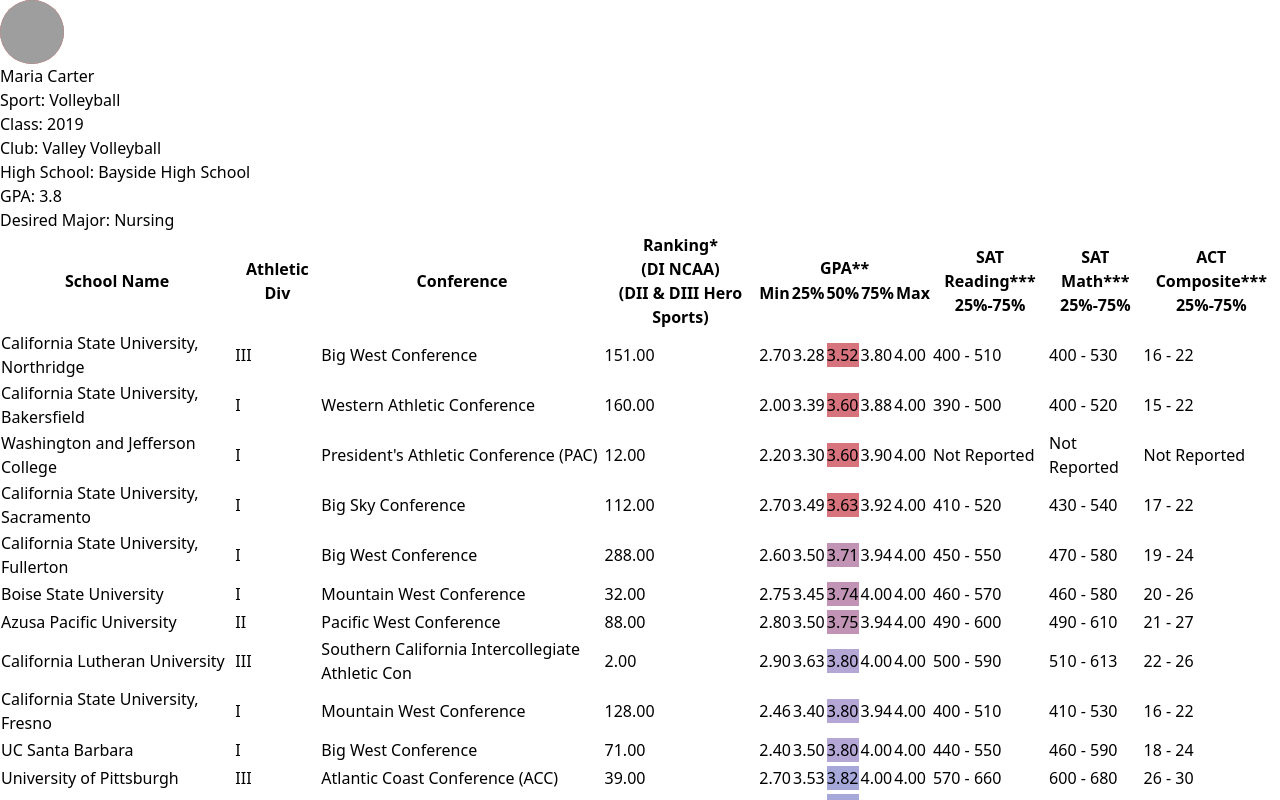
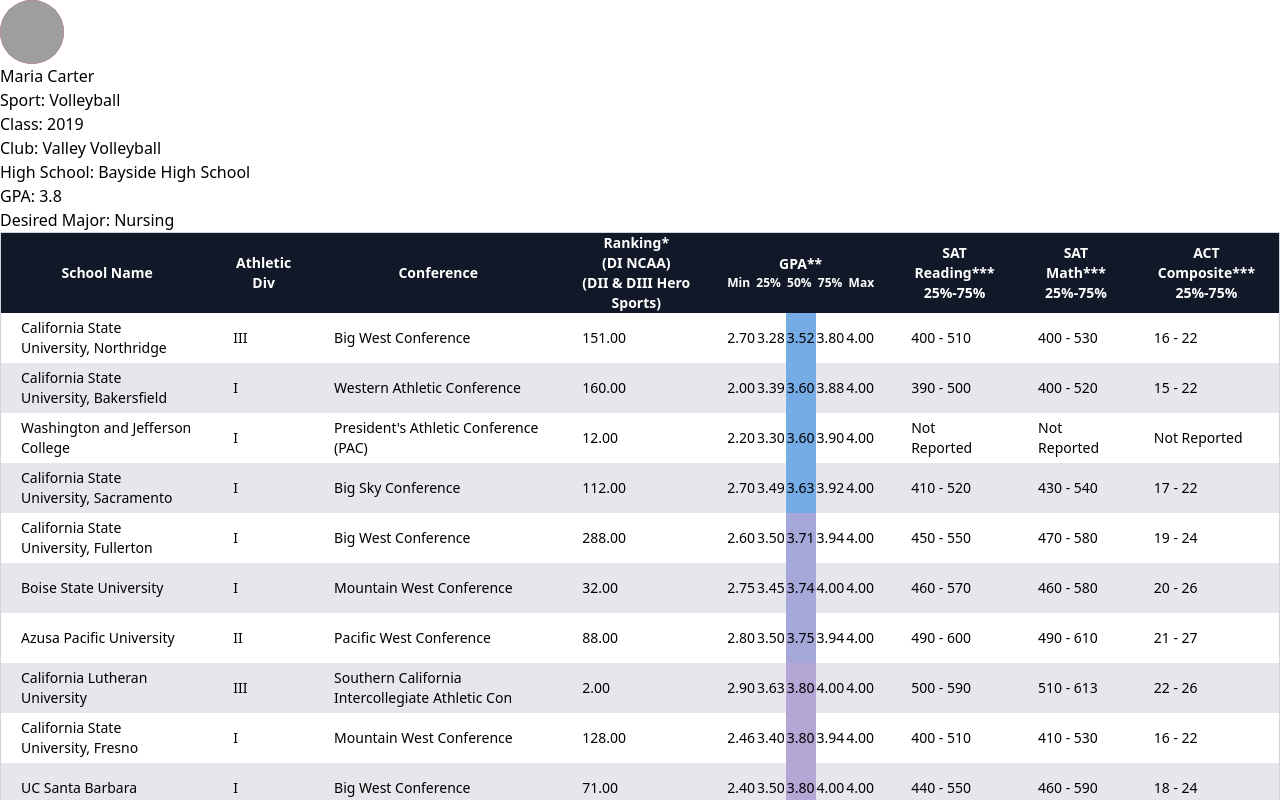
Before and after one commit to BaldracchiJonas/boilerplate_Interview, a Vue app: page / in a window 1280 px wide. Shown: the top 800 px of the page. Built offline with nearby package versions, Linux system fonts and the light colour scheme; grey boxes are pictures that could not be loaded.

Commit message:
fix style in the table

```diff
--- a/src/components/TableCellColor.vue
+++ /dev/null
@@ -1,36 +0,0 @@
-<template>
-    <div :style="{ backgroundColor: gpaColor }">
-        {{ value }}
-    </div>
-</template>
-
-<script setup>
-import { defineProps, computed } from "vue";
-
-const props = defineProps({
-  value: {
-    type: String,
-    required: true,
-  },
-  total: {
-    type: Number,
-    required: true,
-  },
-});
-
-const gpaColor = computed(() => {
-  const difference = props.total - props.value;
-
-  if (difference > 0.1) {
-    return "#d7737d";
-  } else if (difference > 0 && difference <= 0.1) {
-    return "#c194b5";
-  } else if (difference === 0) {
-    return "#b4a7d6";
-  } else if (difference < 0 && difference >= -0.1) {
-    return "#a6a8da";
-  } else {
-    return "#75ace5";
-  }
-});
-</script>
--- a/src/components/TableReport.vue
+++ b/src/components/TableReport.vue
@@ -1,11 +1,11 @@
 <template>
   <div class="table-report">
-    <table>
-      <thead>
+    <table class="w-full border border-collapse border-gray-300">
+      <thead class="text-sm text-white bg-gray-900">
         <tr>
 
           <!-- Loop through the columns -->
-            <th v-for="column in props.columns" :key="column.name">
+            <th v-for="column in props.columns" :key="column.name" class="px-4 py-0 text-center">
 
               <!-- If the column doesn't have nested sub-columns -->
               <div v-if="!column.columns" v-html="column.name"></div>
@@ -13,9 +13,9 @@
               <!-- If the column have nested sub-columns -->
               <template v-else>
                 <div v-html="column.name"></div>
-                <tr>
+                <tr class="flex justify-between">
                   <!-- Loop through the sub-columns -->
-                  <th v-for="nestedColumn in column.columns" :key="nestedColumn.name" v-html="nestedColumn.name"></th>
+                  <th class="text-xs" v-for="nestedColumn in column.columns" :key="nestedColumn.name" v-html="nestedColumn.name"></th>
                 </tr>
               </template>
 
@@ -23,13 +23,14 @@
         </tr>
       </thead>
 
-      <tbody>
+      <tbody class="text-sm">
         <TableRow
-          v-for="row in athleteData.report"
+          v-for="(row, index) in athleteData.report"
           :key="row.school"
           :row="row"
           :columns="props.columns"
           :gpa="athleteData.gpa"
+          :class="index % 2 === 0 ? 'bg-white' : 'bg-gray-200'"
         />
       </tbody>
 
--- a/src/components/TableRow.vue
+++ b/src/components/TableRow.vue
@@ -1,38 +1,37 @@
 <template>
-  <tr>
+
+  <tr class="custom-tr-height">
 
     <!-- Loop through the columns -->
-    <td v-for="column in props.columns" :key="column.name">
+    <td v-for="column in props.columns" :key="column.name" class="h-4 px-4 py-0">
 
       <!-- If the column doesn't have nested sub-columns -->
-      <tr v-if="!column.columns">
-        <div v-if="!column.colorColumn">
-          {{ getCellValue (column.keyName) }}
-        </div>
-        <div v-else>
-          <TableCellColor :value="getCellValue (column.keyName)" :total="props.gpa" />
-        </div>
+      <tr class="flex" :class="getColumnClasses(column)" v-if="!column.columns">
+
+        <td class="w-full h-full px-1" :style="{ backgroundColor: gpaColor(column, props.gpa) }" >
+              {{ getCellValue (column.keyName) }}
+        </td>
+
       </tr>
 
       <!-- If the column have nested sub-columns -->
-      <tr v-else>
-        <td v-for="nestedColumn in column.columns" :key="nestedColumn.name">
-          <div v-if="!nestedColumn.colorColumn">
-            {{ getCellValue (nestedColumn.keyName) }}
-          </div>
-          <div v-else>
-            <TableCellColor :value="getCellValue (nestedColumn.keyName)" :total="props.gpa" />
-          </div>
-        </td>
-      </tr>
+      <table v-else class="h-full">
 
+        <tr style="display: contents;" class="flex justify-between w-full h-full">
+          <td v-for="nestedColumn in column.columns" :key="nestedColumn.name" class="w-full h-full" :style="{ backgroundColor: gpaColor(nestedColumn, props.gpa) }" >
+              {{ getCellValue (nestedColumn.keyName) }}
+          </td>
+        </tr>
+
+      </table>
     </td>
+
   </tr>
 </template>
 
+
 <script setup>
-import { defineProps } from "vue";
-import TableCellColor from "@/components/TableCellColor.vue";
+import { defineProps, ref } from "vue";
 
 const props = defineProps({
   row: {
@@ -48,6 +47,31 @@
     required: true,
   },
 });
+
+const alignmentData = ref(['school', 'conference']);
+
+const getColumnClasses = ({keyName}) => {
+  const alignmentClass = alignmentData.value.includes(keyName) ? 'justify-left' : 'justify-center';
+  return alignmentClass
+};
+
+const gpaColor = (column, total) => {
+  if(!column.colorColumn) return ''
+
+  const value = getCellValue (column.keyName)
+  const difference = total - value;
+  if (difference > 0.1) {
+    return "#75ace5";
+  } else if (difference > 0 && difference <= 0.1) {
+    return "#a6a8da";
+  } else if (difference === 0) {
+    return "#b4a7d6";
+  } else if (difference < 0 && difference >= -0.1) {
+    return "#c194b5";
+  } else {
+    return "#d7737d";
+  }
+}
 
 function getCellValue(keyName) {
   const keys = keyName.split('.');
@@ -92,3 +116,9 @@
   return value;
 }
 </script>
+
+<style>
+  .custom-tr-height {
+    height: 50px;
+  }
+</style>
```
